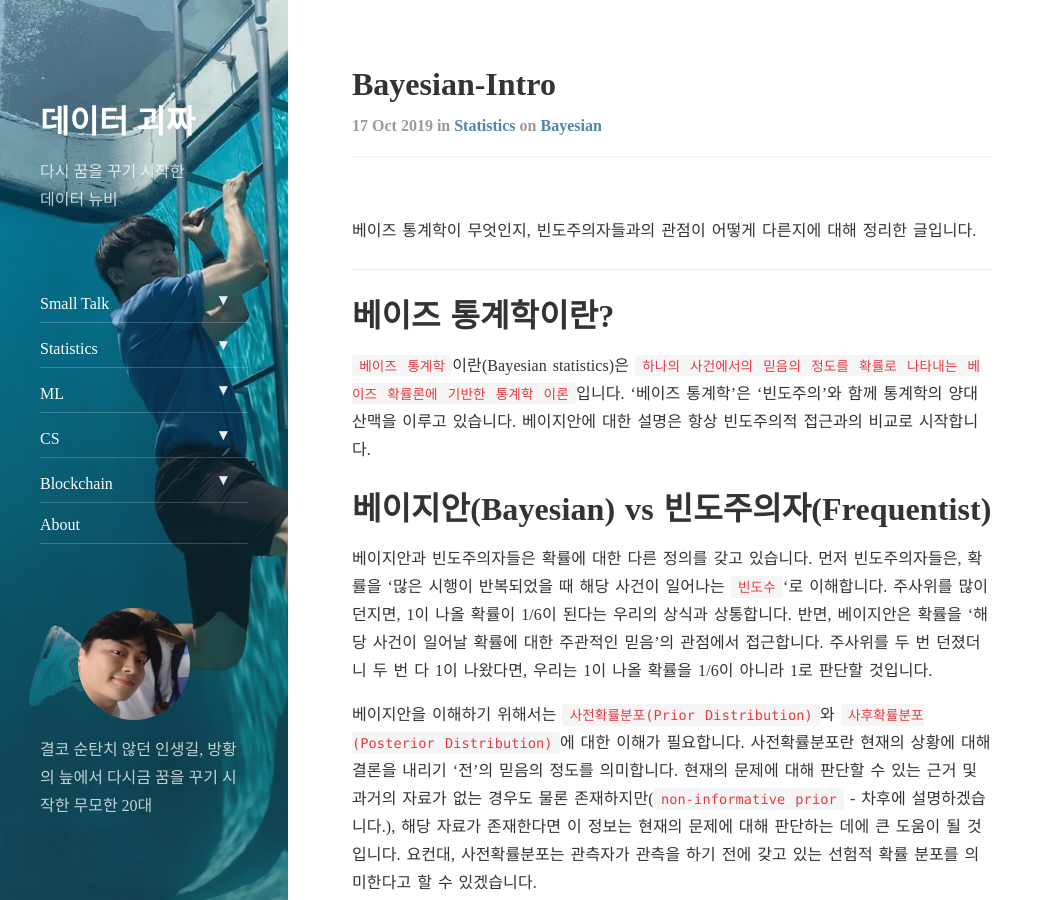
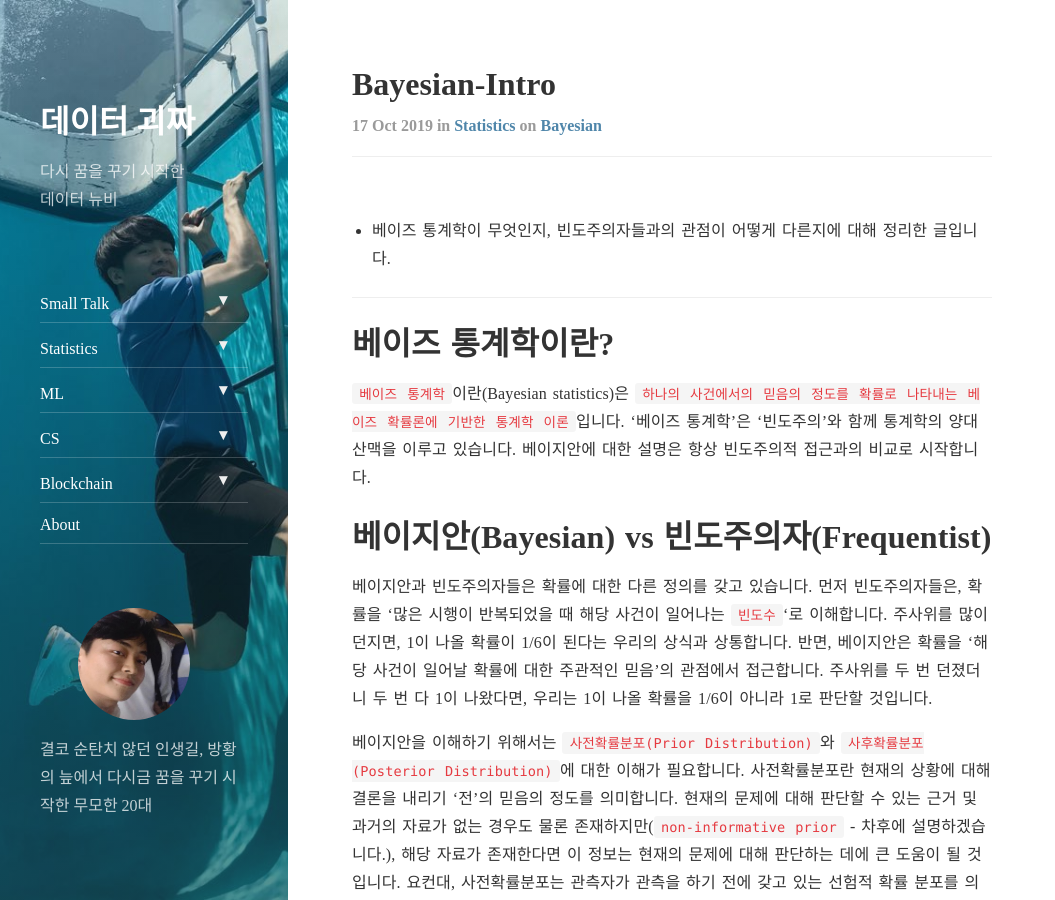
Before and after one commit to tryumanshow/data-weirdo.github.io, a Jekyll site: the page built from _posts/2019-10-17-statistics-bayesian-intro.markdown, in a window 1280 px wide and 900 px high. Shown: the whole window, without its empty margins (0-1055 px from the left). Built offline with Jekyll 4.4.1, drawn with Linux system fonts in a browser that asks for light colours; nearby versions of some CDN libraries; formulas are drawn with MathJax 3; comment, search, counter and statistics services are not loaded.

```diff
--- a/_posts/2019-10-17-statistics-bayesian-intro.markdown
+++ b/_posts/2019-10-17-statistics-bayesian-intro.markdown
@@ -8,7 +8,7 @@ comments: true
 
 ---
 
-베이즈 통계학이 무엇인지, 빈도주의자들과의 관점이 어떻게 다른지에 대해 정리한 글입니다.
+- 베이즈 통계학이 무엇인지, 빈도주의자들과의 관점이 어떻게 다른지에 대해 정리한 글입니다.
 
 ---
 
```
